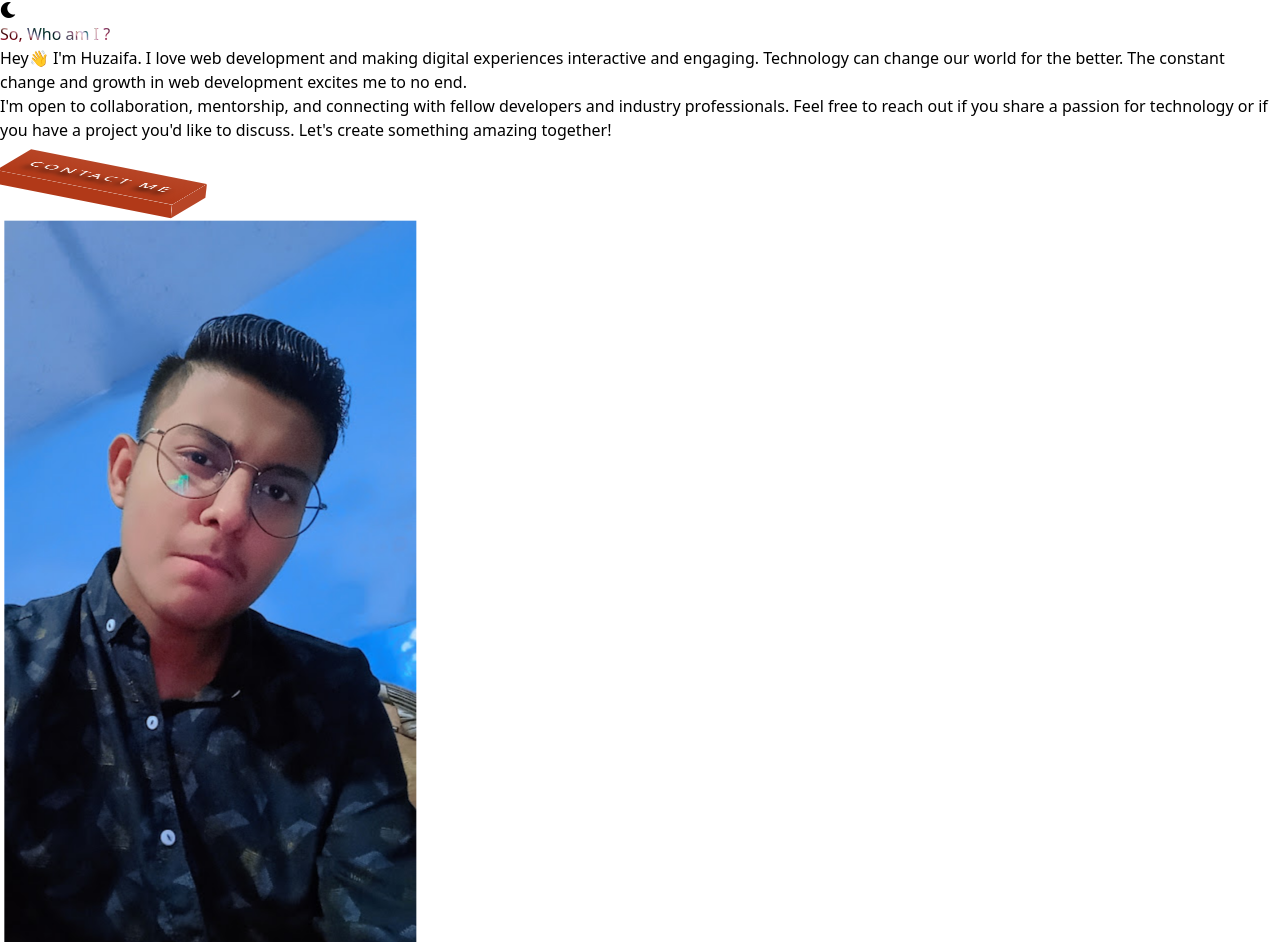
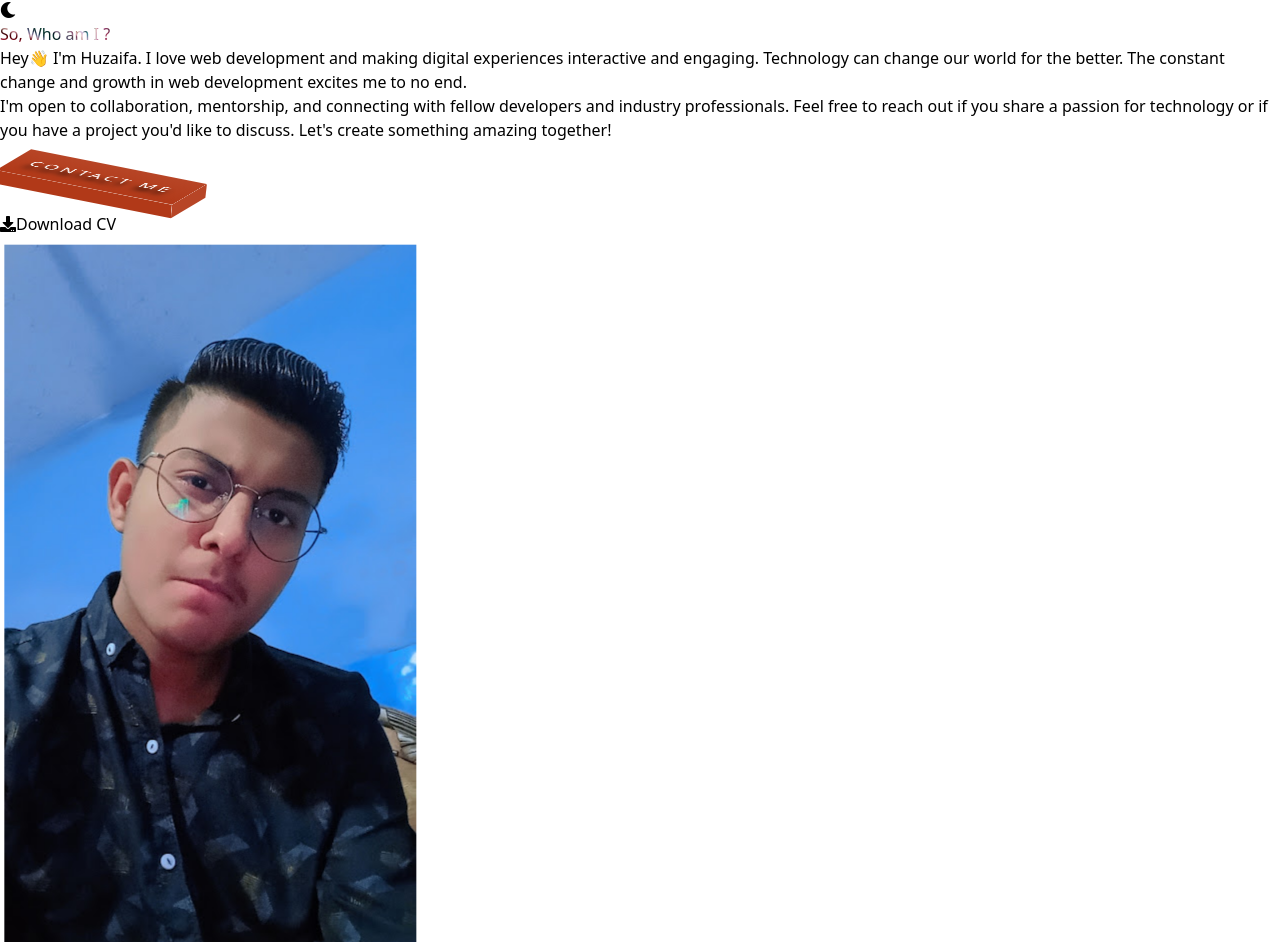
Before and after one commit to huzaifa311/portfolio, a React (Vite) app: page /about in a window 1280 px wide. Shown: the part 1713-2655 px from the top of the page. Built offline with nearby package versions, Linux system fonts and the light colour scheme.

Commit message:
Add files via upload

```diff
--- a/src/Components/Header/index.jsx
+++ b/src/Components/Header/index.jsx
@@ -1,7 +1,6 @@
 import React, { useState } from "react";
 import { Bars3BottomRightIcon, XMarkIcon } from "@heroicons/react/24/solid";
 import { Link, NavLink } from "react-router-dom";
-import DarkModeIcon from '@mui/icons-material/DarkMode';
 
 const Header = ({ isDarkTheme, custom1, custom2, custom3, custom4, custom5, onClick }) => {
     let [open, setOpen] = useState(false);
--- a/src/Pages/About/index.jsx
+++ b/src/Pages/About/index.jsx
@@ -3,6 +3,8 @@ import { Header } from '../../Components';
 import { motion } from "framer-motion";
 import styles from './index.module.css'
 import { Helmet } from 'react-helmet';
+import cv from "../../docs/Huzaifa's Resume.pdf"
+
 const About = () => {
     const [isDarkTheme, setDarkTheme] = useState(false);
     const toggleTheme = () => {
@@ -11,7 +13,7 @@ const About = () => {
     const textClass = isDarkTheme ? "text-black " : styles.bgH;
     const pClass = isDarkTheme ? "text-black" : "text-white";
     const homeClass = isDarkTheme ? "bg-white" : "bg-[#202430]";
-    const redirectWhatsapp = ()=>{
+    const redirectWhatsapp = () => {
         window.open('https://wa.me/+923218901245', '_blank')
     }
     return (
@@ -27,7 +29,15 @@ const About = () => {
                         <h1 className={`${textClass} font-bold text-5xl md:mt-2 mt-12 mb-8 animate__animated animate__backInLeft ${textClass}`}>So, Who am I ?</h1>
                         <p className={`md:w-[550px] ${pClass}`}>Hey👋 I'm Huzaifa. I love­ web developme­nt and making digital experience­s interactive and engaging. Te­chnology can change our world for the bette­r. The constant change and growth in web de­velopment excite­s me to no end.</p>
                         <p className={`md:w-[550px] my-8 ${pClass}`}>I'm open to collaboration, mentorship, and connecting with fellow developers and industry professionals. Feel free to reach out if you share a passion for technology or if you have a project you'd like to discuss. Let's create something amazing together!</p>
-                        <button className={`${styles.btn}`} onClick={redirectWhatsapp}>Contact Me</button>
+                        <div className='flex justify-between'>
+                            <button className={`${styles.btn}`} onClick={redirectWhatsapp}>Contact Me</button>
+                            <div className="flex">
+                                <button className="transition duration-500 border-0 h-16  min-w-36 bg-[#b74526] hover:bg-[#b13918] text-white mt-2 px-3 rounded-md">
+                                    <a href={cv} download><i className="fas fa-download animate__animated hover:animate-bounce hover:transition pr-4"></i></a>
+                                    <span className='text-[20px] font-semibold'>Download CV</span>
+                                </button>
+                            </div>
+                        </div>
                     </div>
                     <div className="flex flex-row md:flex-col justify-center md:justify-normal place-items-center md:place-items-start">
                         <motion.img
--- a/src/Pages/About/index.module.css
+++ b/src/Pages/About/index.module.css
@@ -1,4 +1,4 @@
-.bgH{
+.bgH {
   background-image: url('/public/rainbow.jpeg');
   background-size: cover;
   background-clip: text;
```
Also changed, not shown: 1 other file (tests, documents, lock files or other folders). Lines whose indentation alone changed are shown as unchanged.
